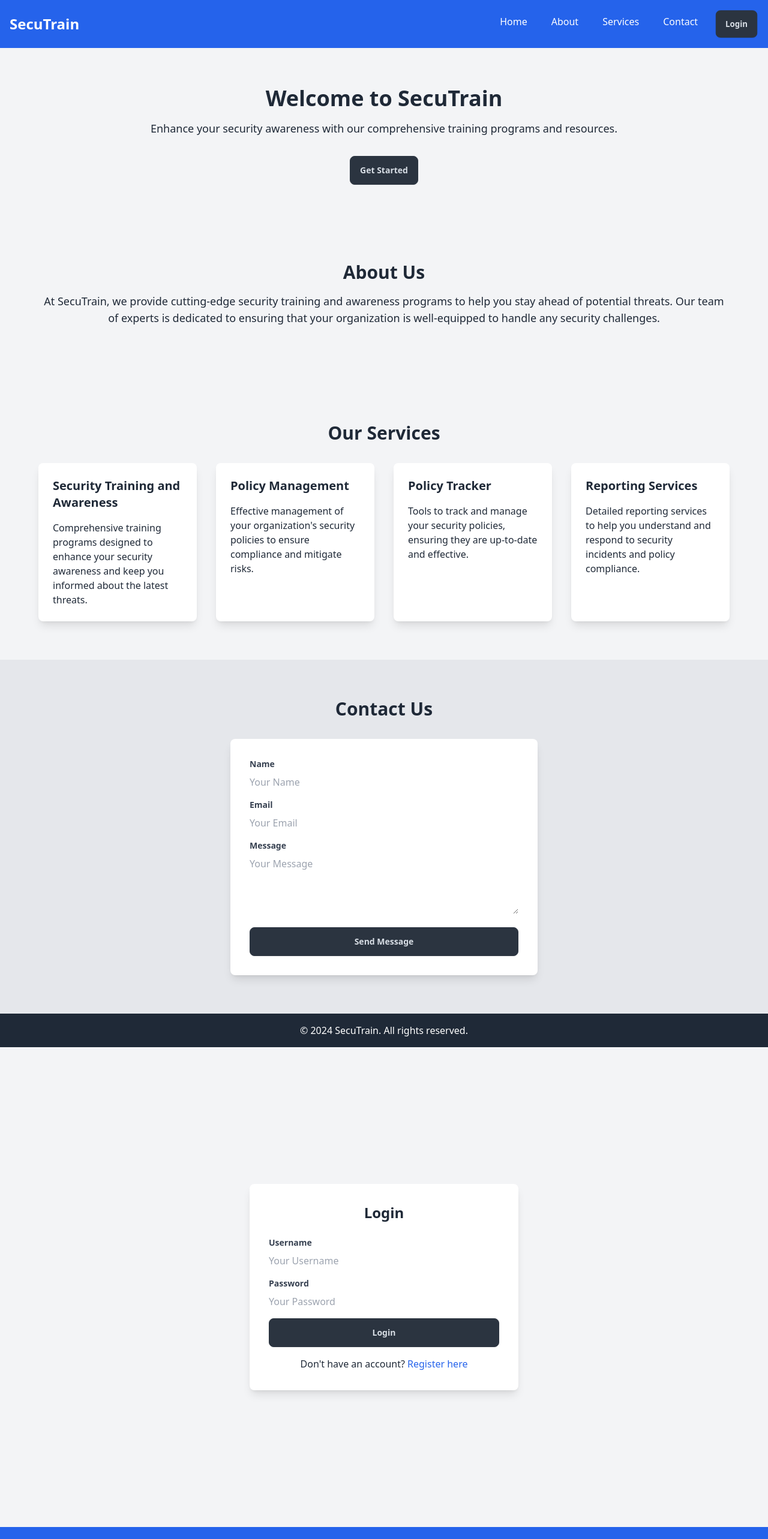
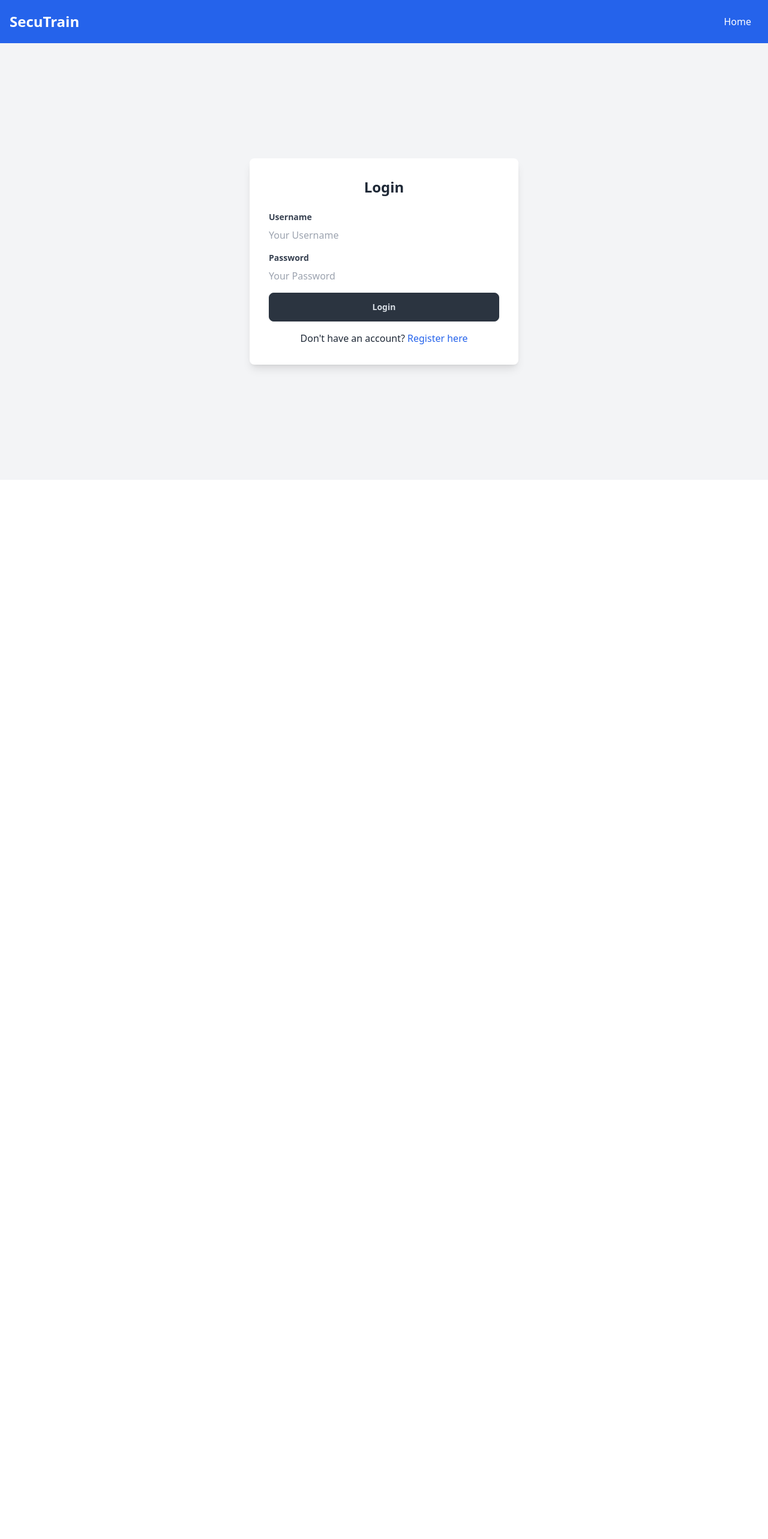
Before and after one commit to Dulitha99/Compliance-tracker, a React (Vite) app in the folder frontend/: page /login in a window 1280 px wide. Shown: the top 2566 px of the page at 60% size. After the commit the page ends 800 px from the top, so only its background shows below. Built offline with nearby package versions, Linux system fonts and the light colour scheme.

Commit message:
updated the routing

```diff
--- a/frontend/src/App.jsx
+++ b/frontend/src/App.jsx
@@ -1,16 +1,20 @@
-import React from 'react'
-import Home from './pages/home/home'
-import Login from './pages/login/login'
-import Signup from './pages/signup/signup'
+import { Navigate, Route, Routes } from "react-router-dom";
+import React from 'react';
+import Home from './pages/home/home';
+import Login from './pages/login/login';
+import Signup from './pages/signup/signup';
 
 const App = () => {
   return (
     <div>
-      <Home/>
-      <Login/>
-      <Signup/>
+      <Routes>
+        <Route path="/" element={<Home />} />
+        <Route path="/login" element={<Login />} />
+        <Route path="/signup" element={<Signup />} />
+        <Route path="*" element={<Navigate to="/" />} />
+      </Routes>
     </div>
-  )
+  );
 }
 
-export default App
+export default App;
--- /dev/null
+++ b/frontend/src/context/AuthContext.js
@@ -0,0 +1,14 @@
+import { createContext, useContext, useState } from "react";
+
+export const AuthContext = createContext();
+
+// eslint-disable-next-line react-refresh/only-export-components
+export const useAuthContext = () => {
+	return useContext(AuthContext);
+};
+
+export const AuthContextProvider = ({ children }) => {
+	const [authUser, setAuthUser] = useState(JSON.parse(localStorage.getItem("chat-user")) || null);
+
+	return <AuthContext.Provider value={{ authUser, setAuthUser }}>{children}</AuthContext.Provider>;
+};
--- a/frontend/src/pages/home/home.jsx
+++ b/frontend/src/pages/home/home.jsx
@@ -27,7 +27,7 @@ const Home = () => {
       <main className="py-16 px-4 lg:px-16 text-center">
         <h1 className="text-4xl font-bold mb-4">Welcome to SecuTrain</h1>
         <p className="text-lg mb-8">Enhance your security awareness with our comprehensive training programs and resources.</p>
-        <a href="#signup" className="btn btn-neutral">Get Started</a>
+        <a href="/signup" className="btn btn-neutral">Get Started</a>
       </main>
 
       {/* About Section */}
--- a/frontend/src/pages/login/login.jsx
+++ b/frontend/src/pages/login/login.jsx
@@ -27,8 +27,24 @@ const Login = () => {
   };
 
   return (
+    <div className="min-h-screen bg-gray-100 flex flex-col">
+      {/* Navbar */}
+      <nav className="bg-blue-600 p-4">
+        <div className="container mx-auto flex justify-between items-center">
+          <a href="/" className="text-white text-2xl font-bold">SecuTrain</a>
+          <div className="hidden lg:flex space-x-4">
+            <a href="/" className="text-white hover:bg-blue-700 px-3 py-2 rounded">Home</a>
+          </div>
+          <button className="lg:hidden text-white">
+            <svg className="w-6 h-6" fill="none" stroke="currentColor" viewBox="0 0 24 24" xmlns="http://www.w3.org/2000/svg">
+              <path strokeLinecap="round" strokeLinejoin="round" strokeWidth="2" d="M4 6h16M4 12h16m-7 6h7" />
+            </svg>
+          </button>
+        </div>
+      </nav>
 
-    <div className="min-h-screen bg-gray-100 flex items-center justify-center">
+      {/* Login Form */}
+      <div className="flex-grow flex items-center justify-center">
         <div className="bg-white p-8 rounded-lg shadow-lg w-full max-w-md">
           <h1 className="text-2xl font-bold mb-6 text-center">Login</h1>
           <form onSubmit={handleSubmit}>
@@ -60,9 +76,10 @@ const Login = () => {
             </div>
             <button className="btn btn-neutral w-full py-2" type="submit">Login</button>
             <p className="text-center mt-4">
-            Don't have an account? <a href="#register" className="text-blue-600 hover:underline">Register here</a>
+              Don't have an account? <a href="/signup" className="text-blue-600 hover:underline">Register here</a>
             </p>
           </form>
+        </div>
       </div>
     </div>
   );
--- a/frontend/src/pages/signup/signup.jsx
+++ b/frontend/src/pages/signup/signup.jsx
@@ -13,7 +13,7 @@ const Signup = () => {
             </svg>
           </button>
           <div className="hidden lg:flex space-x-4">
-            <a href="#home" className="text-white hover:bg-blue-700 px-3 py-2 rounded">Home</a>
+            <a href="/" className="text-white hover:bg-blue-700 px-3 py-2 rounded">Home</a>
           </div>
         </div>
       </nav>
```
Also changed, not shown: frontend/src/main.jsx (+5 -3 lines). Lines whose indentation alone changed are shown as unchanged.
